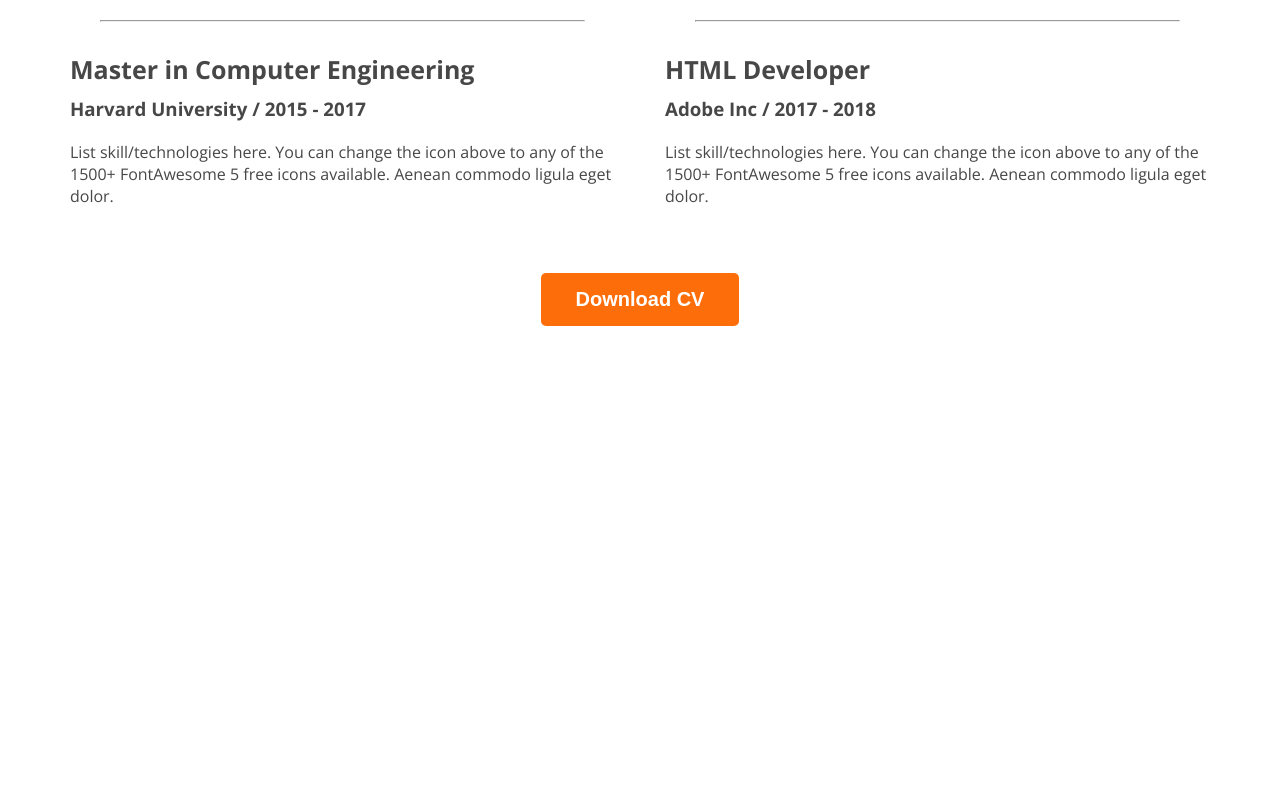
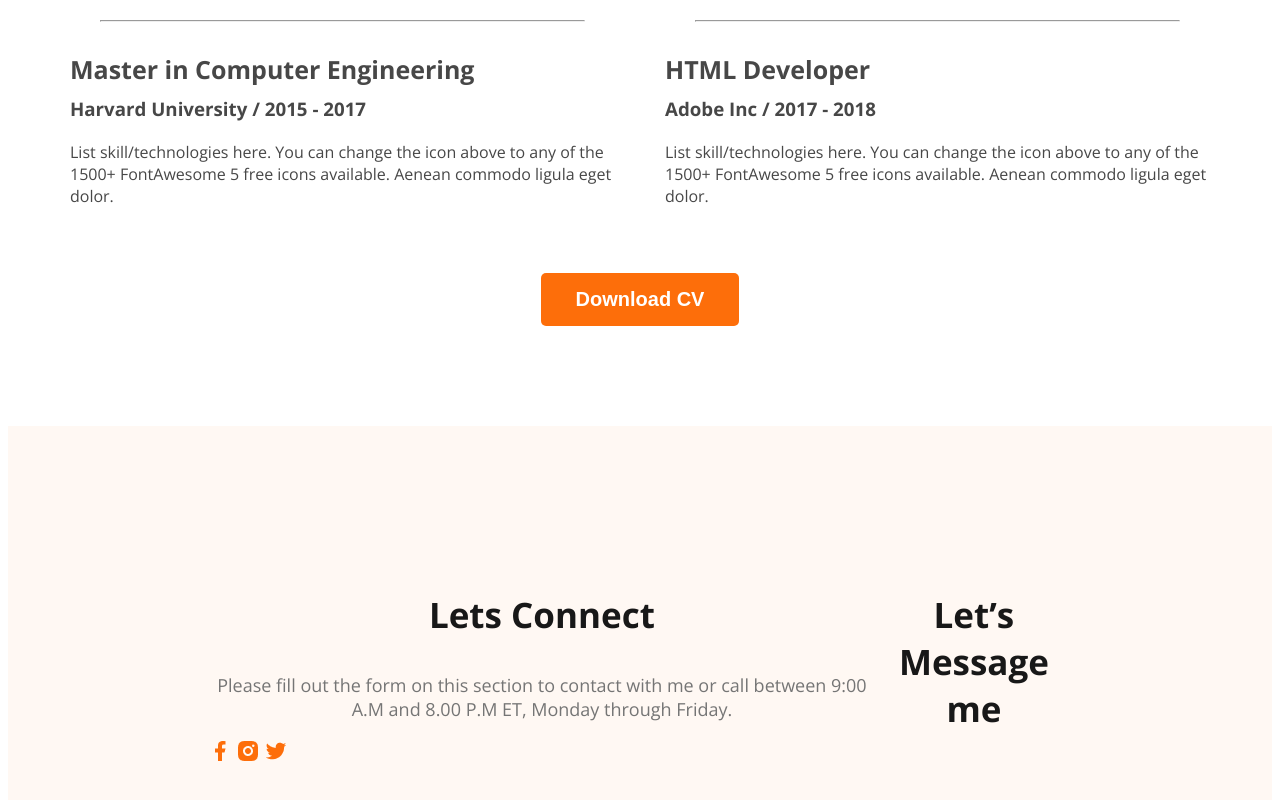
Before and after one commit to Ruhannn/Hardy, a plain HTML site: page index.html in a window 1280 px wide. Shown: the part 2868-3668 px from the top of the page. Before the commit the page ends 3202 px from the top, so only its background shows below. Drawn offline with nearby package versions, Linux system fonts and the light colour scheme; a web font is replaced by a local one.

Commit message:
add basic footer

```diff
--- a/index.html
+++ b/index.html
@@ -138,7 +138,18 @@
 </div>
     </main>
     <footer>
-
+       <div class="footer-item">
+        <h3 class="section-title">Lets Connect</h3>
+        <p class="section-des">Please fill out the form on this section to contact with me or call between 9:00 A.M and 8.00 P.M ET, Monday through Friday.</p>
+        <div class="social">
+            <a href=""><img src="images/icons/facebook.png" alt="f"></a>
+            <a href=""><img src="images/icons/insta.png" alt="i"></a>
+            <a href=""><img src="images/icons/twitter.png" alt="t"></a>
+        </div>
+       </div>
+       <div class="footer-item">
+        <h3 class="section-title">Let’s Message me</h3>
+       </div>
     </footer>
 </body>
 </html>
--- a/style/style.css
+++ b/style/style.css
@@ -156,3 +156,10 @@ main section {
   text-align: center;
   margin-top: 50px;
 }
+/* footer */
+footer{
+  display: flex;
+  background-color: #fff8f3;
+  padding: 130px 200px;
+  margin-top: 100px;
+}
```
